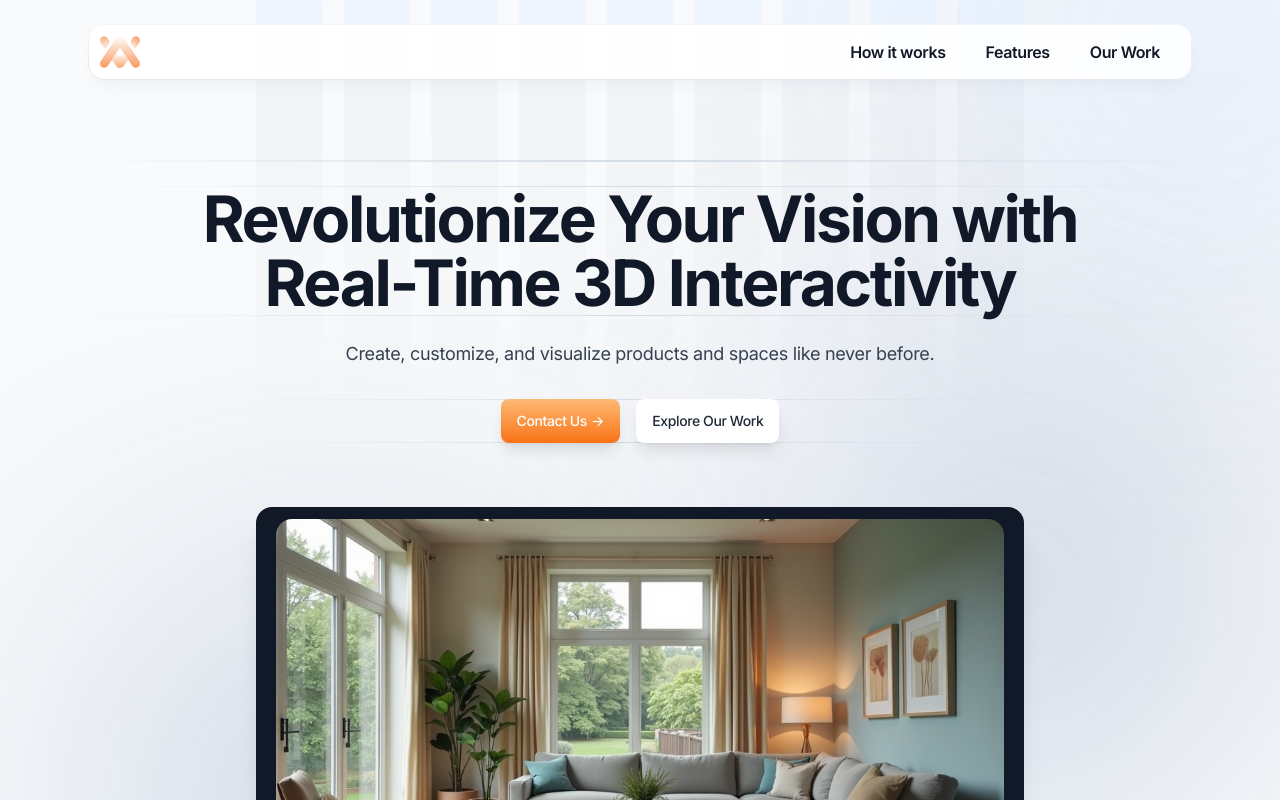
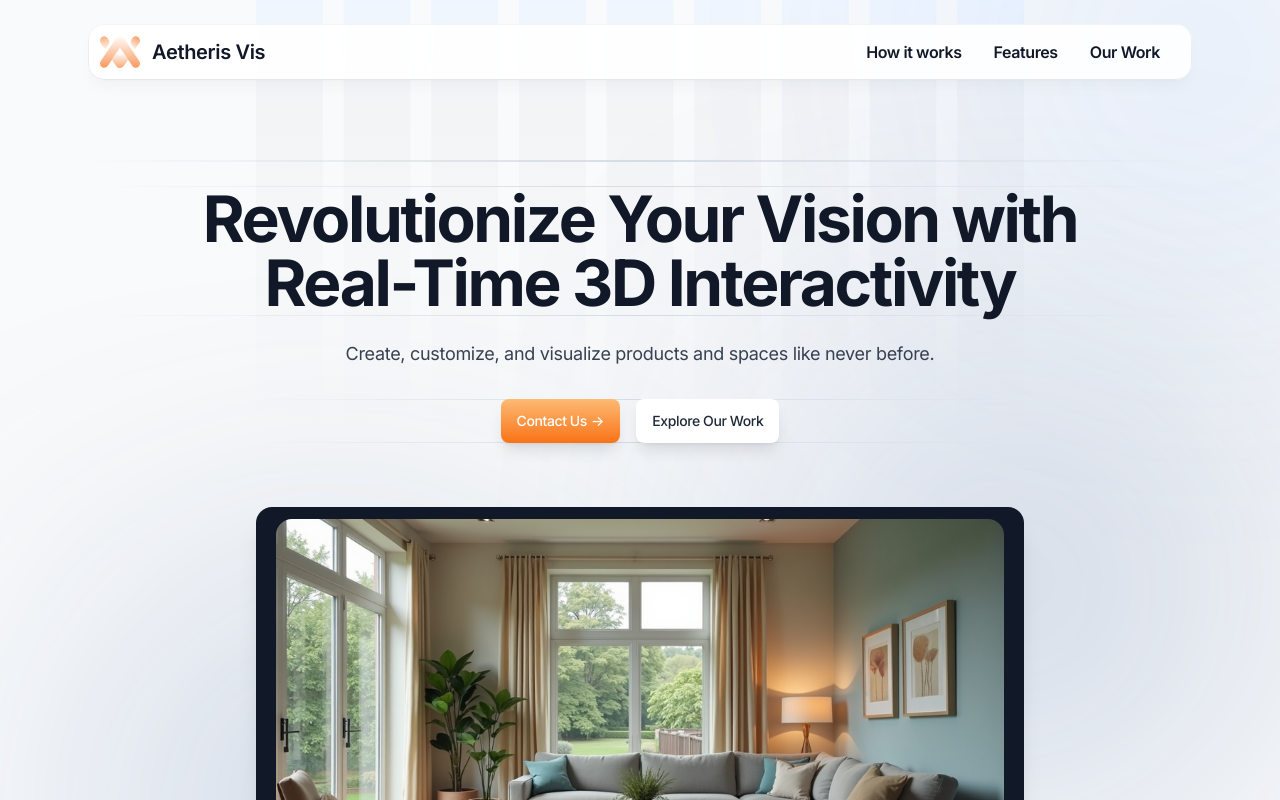
Before and after one commit to AnOrganisation/aetherisvis-landing-page, a Next.js app: page / in a window 1280 px wide. Shown: the top 800 px of the page. Built offline with nearby package versions, Linux system fonts and the light colour scheme.

Commit message:
Fixed broken links, added name

```diff
--- a/components/hero-home.tsx
+++ b/components/hero-home.tsx
@@ -5,9 +5,9 @@ export default function HeroHome() {
   return (
     <section className="relative">
       <PageIllustration />
-      <div className="mx-auto max-w-6xl px-4 sm:px-6">
+      <div className="max-w-6xl px-4 mx-auto sm:px-6">
         {/* Hero content */}
-        <div className="pb-12 pt-32 md:pb-20 md:pt-40">
+        <div className="pt-32 pb-12 md:pb-20 md:pt-40">
           {/* Section header */}
           <div className="pb-12 text-center md:pb-16">
             <div
@@ -20,9 +20,9 @@ export default function HeroHome() {
               data-aos="zoom-y-out"
               data-aos-delay={150}
             >
-              Revolutionize Your Vision with <br/>Real-Time 3D Interactivity
+              Revolutionize Your Vision with <br />Real-Time 3D Interactivity
             </h1>
-            <div className="mx-auto max-w-3xl">
+            <div className="max-w-3xl mx-auto">
               <p
                 className="mb-8 text-lg text-gray-700"
                 data-aos="zoom-y-out"
@@ -32,7 +32,7 @@ export default function HeroHome() {
               </p>
               <div className="relative before:absolute before:inset-0 before:border-y before:[border-image:linear-gradient(to_right,transparent,theme(colors.slate.300/.8),transparent)1]">
                 <div
-                  className="mx-auto max-w-xs sm:flex sm:max-w-none sm:justify-center"
+                  className="max-w-xs mx-auto sm:flex sm:max-w-none sm:justify-center"
                   data-aos="zoom-y-out"
                   data-aos-delay={450}
                 >
@@ -48,8 +48,8 @@ export default function HeroHome() {
                     </span>
                   </a>
                   <a
-                    className="btn w-full bg-white text-gray-800 shadow hover:bg-gray-50 sm:ml-4 sm:w-auto"
-                    href="#0"
+                    className="w-full text-gray-800 bg-white shadow btn hover:bg-gray-50 sm:ml-4 sm:w-auto"
+                    href="#features-section"
                   >
                     Explore Our Work
                   </a>
@@ -58,12 +58,12 @@ export default function HeroHome() {
             </div>
           </div>
           {/* Hero image */}
-            <div
-              className="mx-auto max-w-3xl"
-              data-aos="zoom-y-out"
-              data-aos-delay={600}
-            >
-            <div className="relative aspect-video rounded-2xl bg-gray-900 px-5 py-3 shadow-xl">
+          <div
+            className="max-w-3xl mx-auto"
+            data-aos="zoom-y-out"
+            data-aos-delay={600}
+          >
+            <div className="relative px-5 py-3 bg-gray-900 shadow-xl aspect-video rounded-2xl">
               <img
                 src="/images/Shot 8.jpeg"
                 alt="AetherisVis Example"
--- a/components/ui/header.tsx
+++ b/components/ui/header.tsx
@@ -5,13 +5,14 @@ export default function Header() {
   return (
     <header className="fixed z-30 w-full top-2 md:top-6">
       <div className="max-w-6xl px-4 mx-auto sm:px-6">
-        <div className="relative flex h-14 items-center justify-between gap-3 rounded-2xl bg-white/90 px-3 shadow-lg shadow-black/[0.03] backdrop-blur-sm before:pointer-events-none before:absolute before:inset-0 before:rounded-[inherit] before:border before:border-transparent before:[background:linear-gradient(theme(colors.gray.100),theme(colors.gray.200))_border-box] before:[mask-composite:exclude_!important] before:[mask:linear-gradient(white_0_0)_padding-box,_linear-gradient(white_0_0)]">
+        <div className="relative flex h-14 items-center justify-evenly gap-3 rounded-2xl bg-white/90 px-3 shadow-lg shadow-black/[0.03] backdrop-blur-sm before:pointer-events-none before:absolute before:inset-0 before:rounded-[inherit] before:border before:border-transparent before:[background:linear-gradient(theme(colors.gray.100),theme(colors.gray.200))_border-box] before:[mask-composite:exclude_!important] before:[mask:linear-gradient(white_0_0)_padding-box,_linear-gradient(white_0_0)]">
           {/* Site branding */}
-          <div className="flex items-center flex-1">
+          <div className="flex flex-row items-center flex-1">
             <Logo />
+            <p className="p-3 text-xl font-semibold">Aetheris Vis</p>
           </div>
 
-          <div className="flex flex-row justify-between gap-6 p-3">
+          <div className="flex flex-row justify-between gap-4 p-3">
             <a href="#how-it-works" className="p-2 rounded-lg hover:bg-slate-100"><p className="font-semibold">How it works</p></a>
             <a href="#features" className="p-2 rounded-lg hover:bg-slate-100"><p className="font-semibold">Features</p></a>
             <a href="#features-section" className="p-2 rounded-lg hover:bg-slate-100"><p className="font-semibold">Our Work</p></a>
```
